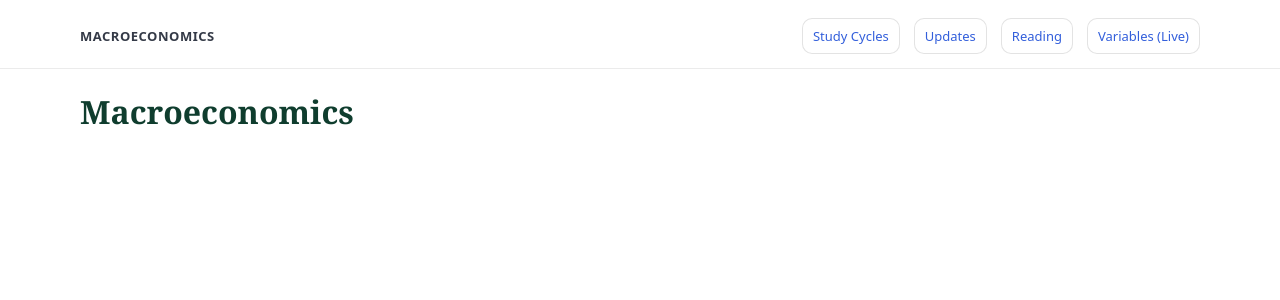
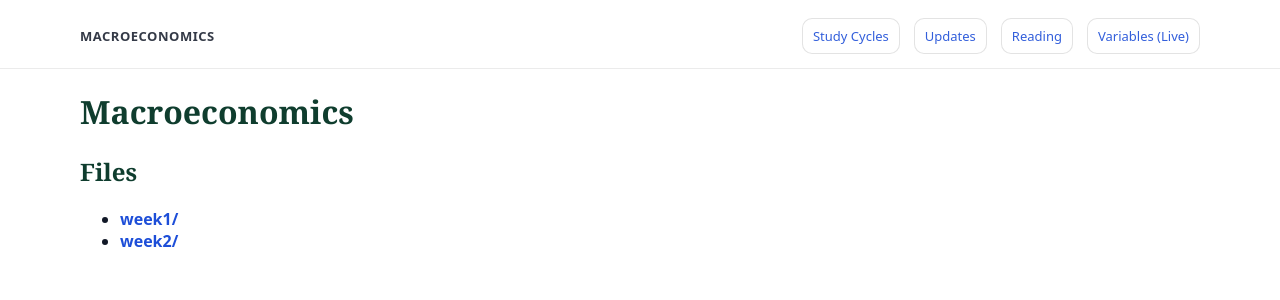
Before and after one commit to yaxinzn/study-archive, a Jekyll site: the page built from materials/macro/index.md, in a window 1280 px wide. Shown: the top 300 px of the page. Built offline with Jekyll 4.4.1, drawn with Linux system fonts in a browser that asks for light colours.

Commit message:
chore: auto-update subject indexes

```diff
--- a/materials/macro/index.md
+++ b/materials/macro/index.md
@@ -9,3 +9,9 @@ hide_name: true
 ---
 
 # Macroeconomics
+
+## Files
+<!-- AUTO-LIST-START -->
+- **[week1/](week1/)**
+- **[week2/](week2/)**
+<!-- AUTO-LIST-END -->
```
Also changed, not shown: materials/micro/index.md (+6 -0 lines).
